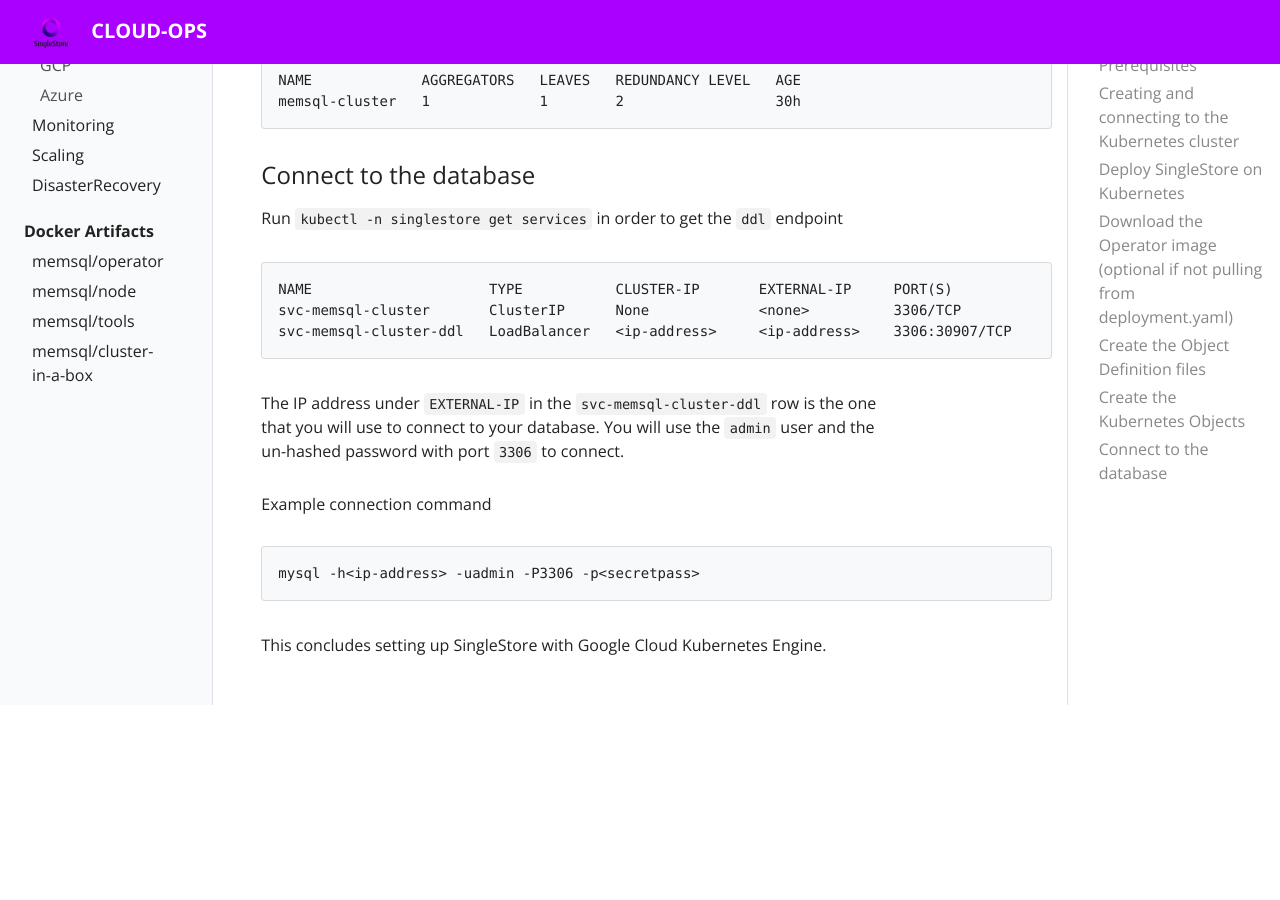
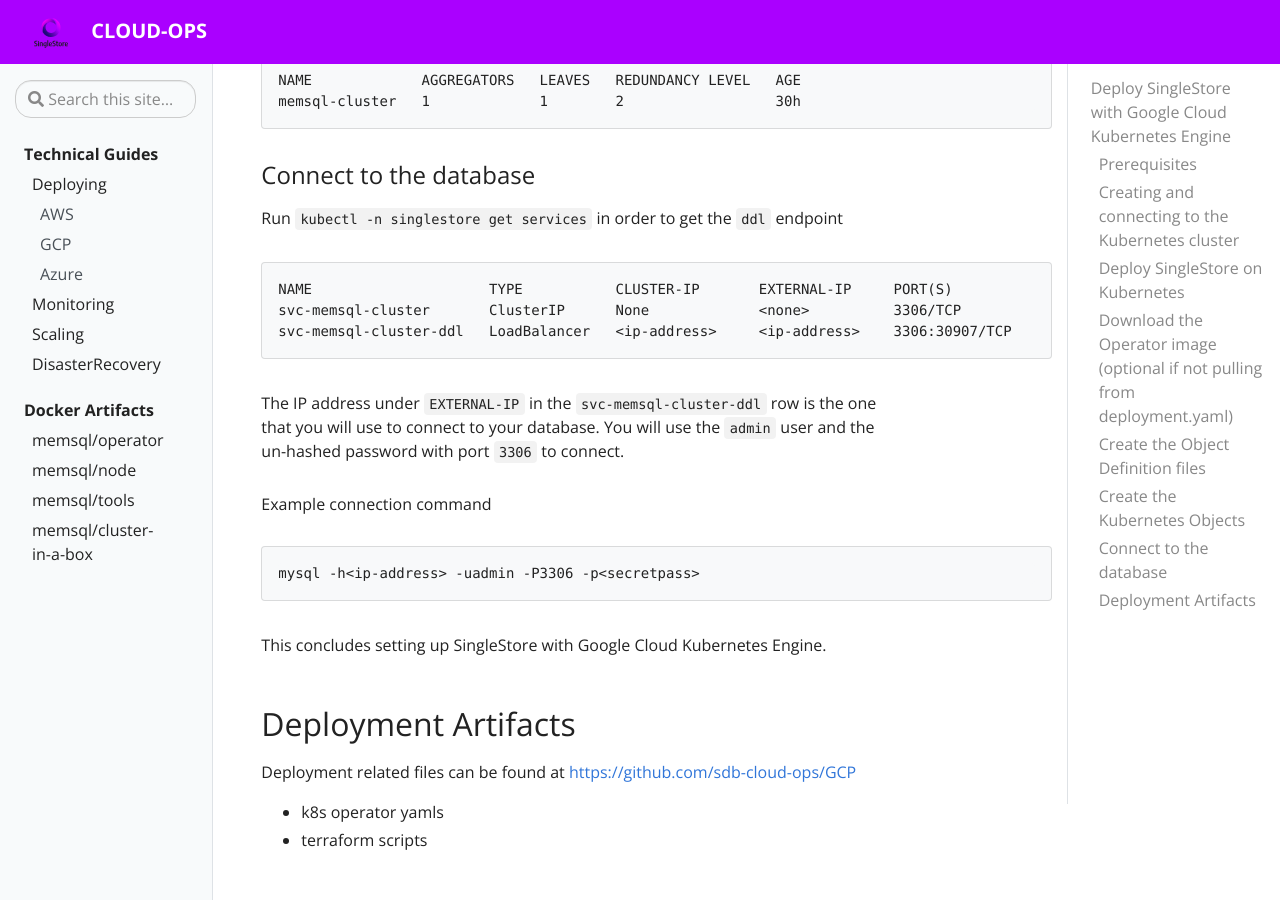
Before and after one commit to sdb-cloud-ops/cloud-ops, a Jekyll site: the page built from _docs/Deploying/GCP/deploying.md, in a window 1280 px wide and 900 px high, scrolled down 4428 px. Built offline with Jekyll 4.4.1, drawn with Linux system fonts in a browser that asks for light colours; before the commit the page ends 5133 px from its top, so only the background shows below that.

Commit message:
Update deploying.md

````diff
--- a/_docs/Deploying/GCP/deploying.md
+++ b/_docs/Deploying/GCP/deploying.md
@@ -152,3 +152,9 @@ The IP address under `EXTERNAL-IP` in the `svc-memsql-cluster-ddl` row is the on
 mysql -h<ip-address> -uadmin -P3306 -p<secretpass>
 ```
 This concludes setting up SingleStore with Google Cloud Kubernetes Engine.
+
+
+## Deployment Artifacts
+Deployment related files can be found at [https://github.com/sdb-cloud-ops/GCP](https://github.com/sdb-cloud-ops/GCP)
+ - k8s operator yamls
+ - terraform scripts
````
